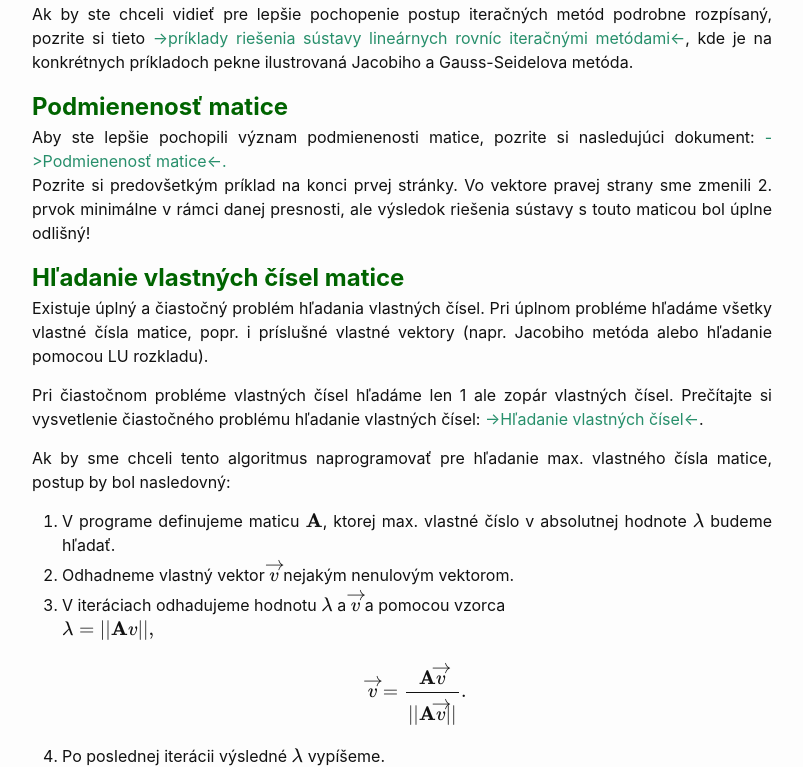
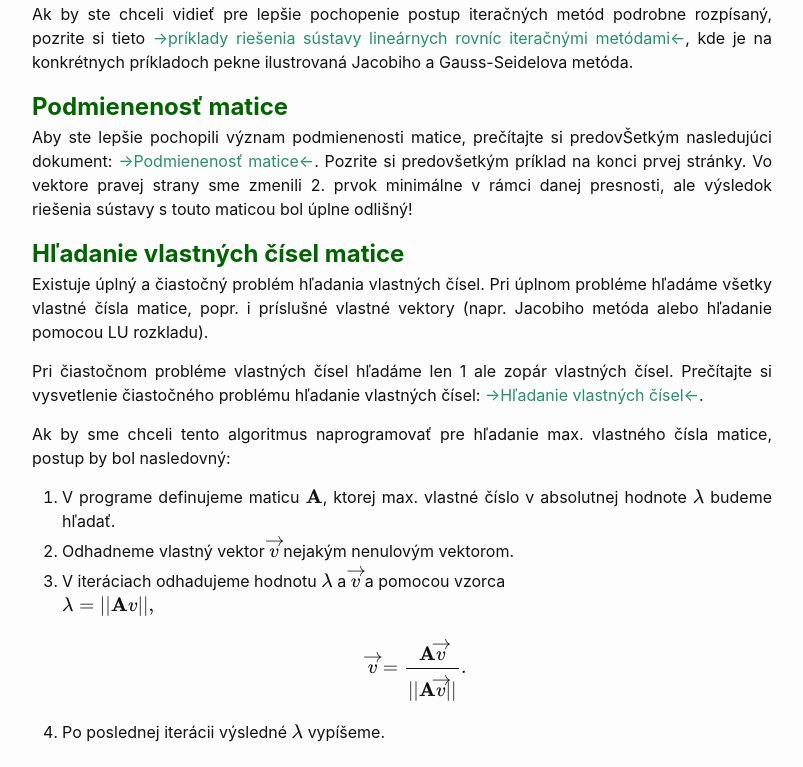
Before and after one commit to maslarova/maslarova.github.io, a Jekyll site: the page built from _posts/2021-03-11-cvicenie4.md, in a window 1280 px wide and 900 px high, scrolled down 963 px, cut to the strip 133-900 px from the top of the window. Shown: the whole strip, without its empty margins (238-1041 px from the left). Built offline with Jekyll 4.4.1, drawn with Linux system fonts in a browser that asks for light colours.

Commit message:
2021-03-11-cvicenie4.md

```diff
--- a/_posts/2021-03-11-cvicenie4.md
+++ b/_posts/2021-03-11-cvicenie4.md
@@ -36,8 +36,7 @@ Ak Vám nie sú jasné jednotlivé príkazy v kóde, pozrite si video s vysvetle
 Ak by ste chceli vidieť pre lepšie pochopenie postup iteračných metód podrobne rozpísaný, pozrite si tieto [->príklady riešenia sústavy lineárnych rovníc iteračnými metódami<-](https://college.cengage.com/mathematics/larson/elementary_linear/5e/students/ch08-10/chap_10_2.pdf), kde je na konkrétnych príkladoch pekne ilustrovaná Jacobiho a Gauss-Seidelova metóda. <br />
 
 <span style="color:DarkGreen"> <font size="+2"><b>Podmienenosť matice</b></font></span><br>
-Aby ste lepšie pochopili význam podmienenosti matice, pozrite si nasledujúci dokument: [->Podmienenosť matice<-.](http://kfe.fjfi.cvut.cz/~matysma4/nme/cv04/podminenostmatice.pdf)<br />
-Pozrite si predovšetkým príklad na konci prvej stránky. Vo vektore pravej strany sme zmenili 2. prvok minimálne v rámci danej presnosti, ale výsledok riešenia sústavy s touto maticou bol úplne odlišný!
+Aby ste lepšie pochopili význam podmienenosti matice, prečítajte si predovŠetkým nasledujúci dokument: [->Podmienenosť matice<-](http://kfe.fjfi.cvut.cz/~matysma4/nme/cv04/podminenostmatice.pdf). Pozrite si predovšetkým príklad na konci prvej stránky. Vo vektore pravej strany sme zmenili 2. prvok minimálne v rámci danej presnosti, ale výsledok riešenia sústavy s touto maticou bol úplne odlišný!
 
 <span style="color:DarkGreen"> <font size="+2"><b>Hľadanie vlastných čísel matice</b></font></span><br>
 Existuje úplný a čiastočný problém hľadania vlastných čísel. Pri úplnom probléme hľadáme všetky vlastné čísla matice, popr. i príslušné vlastné vektory (napr. Jacobiho metóda alebo hľadanie pomocou LU rozkladu).
```
